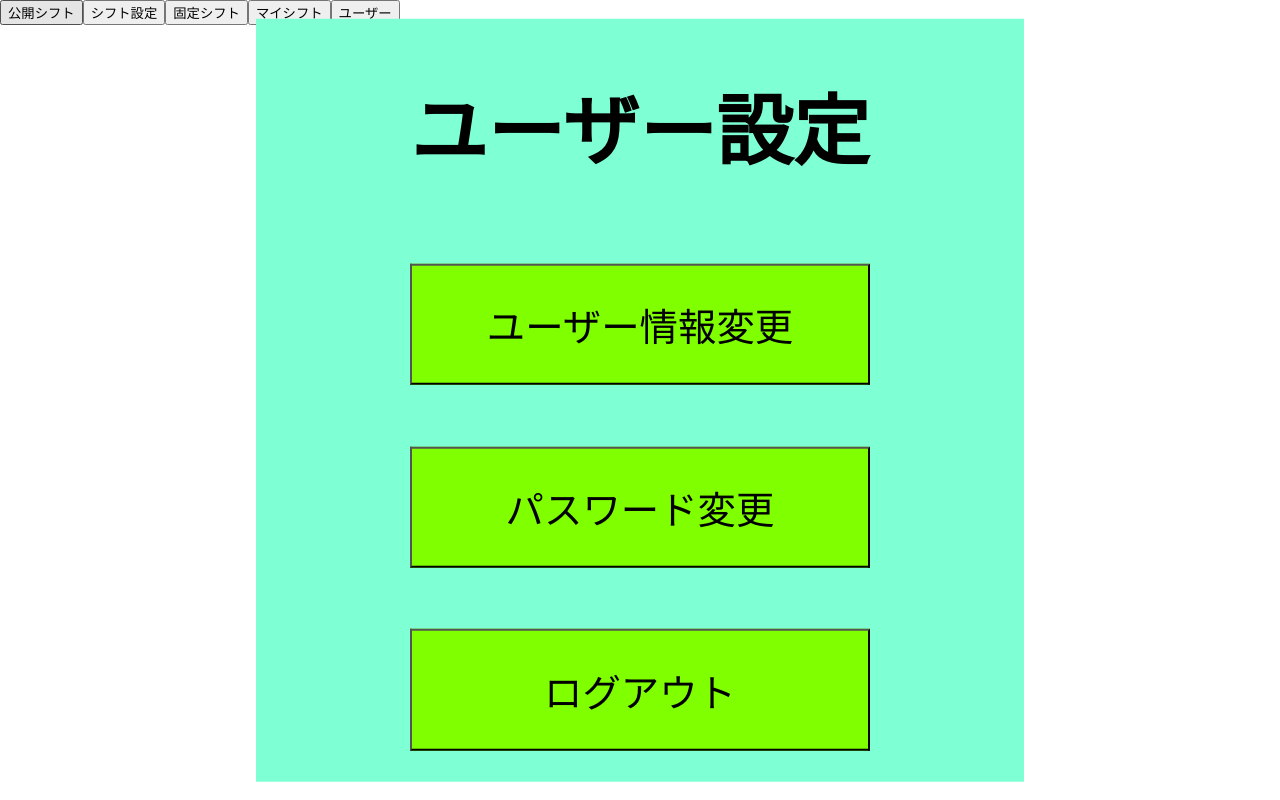
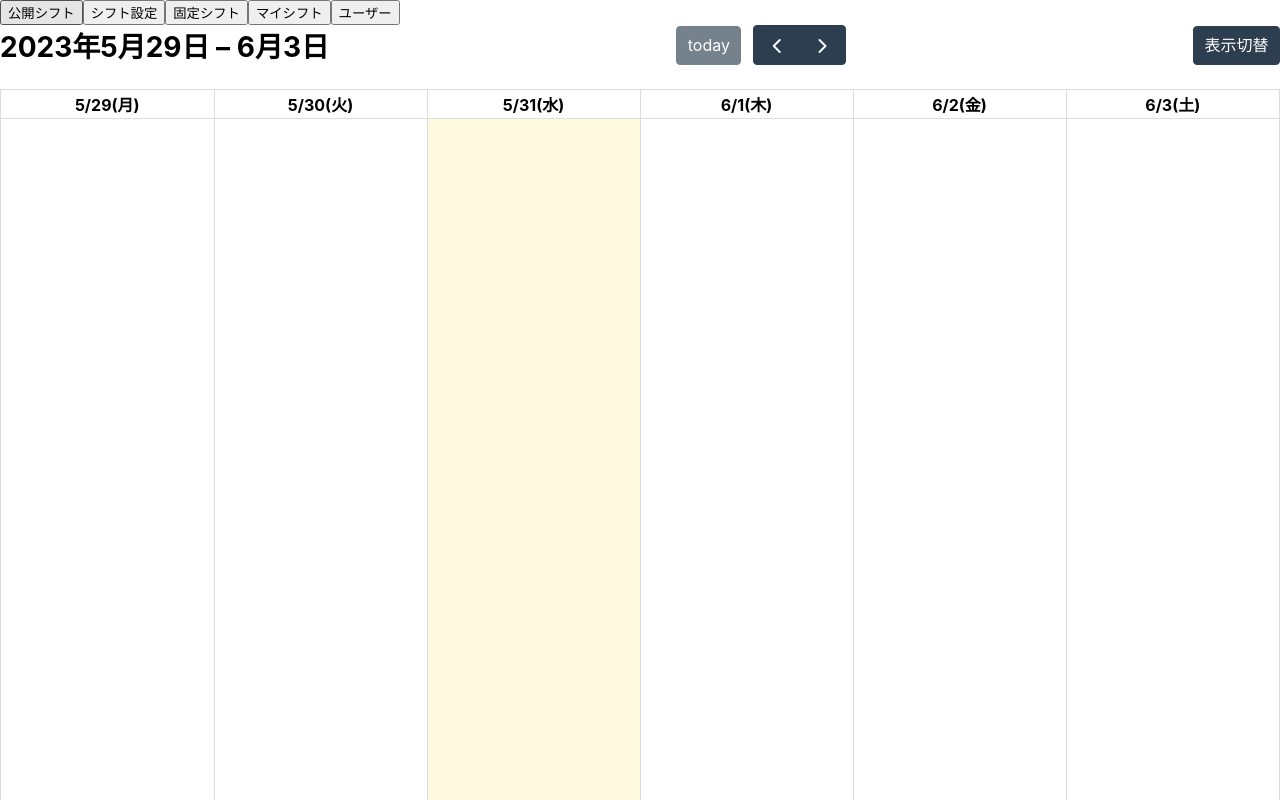
Before and after one commit to Iyarr/Shift_Manage, a React (Create React App) app in the folder front/app-frontend/: page / in a window 1280 px wide. Shown: the top 800 px of the page. Built offline with nearby package versions, Linux system fonts and the light colour scheme.

Commit message:
カレンダー切り替え表示実装

```diff
--- a/front/app-frontend/package.json
+++ b/front/app-frontend/package.json
@@ -3,6 +3,7 @@
   "version": "0.1.0",
   "private": true,
   "dependencies": {
+    "@fullcalendar/common": "^5.11.5",
     "@fullcalendar/core": "^6.1.8",
     "@fullcalendar/daygrid": "^6.1.8",
     "@fullcalendar/interaction": "^6.1.8",
--- a/front/app-frontend/src/App.tsx
+++ b/front/app-frontend/src/App.tsx
@@ -4,7 +4,7 @@ import Header from './header'
 import Body from './body'
 
 function App() {
-  const [mode, setMode] = useState<string>("User")
+  const [mode, setMode] = useState<string>("ShiftSet")
 
   return(
     <div className="app">
--- a/front/app-frontend/src/body/shift/calender.tsx
+++ b/front/app-frontend/src/body/shift/calender.tsx
@@ -1,25 +1,48 @@
-import React from 'react';
-import { Calendar } from '@fullcalendar/core'
+import { useState,useRef,useEffect } from 'react';
+import { Calendar,ToolbarInput,CustomButtonInput } from '@fullcalendar/core'
 import FullCalendar from '@fullcalendar/react'
 import dayGridPlugin from '@fullcalendar/daygrid'
 import interactionPlugin from '@fullcalendar/interaction'
 
+declare module '@fullcalendar/core' {
+  interface CalendarOptions {
+    // カレンダーオプションの型定義を追加
+    // 例: plugins?: PluginDef[] | PluginDef;
+  }
+}
+function CalenderComponent() {
+    const views = ["dayGridWeek","dayGridMonth"]
+    const [count, setCount] = useState<number>(0)
+    const calendarRef = useRef<FullCalendar>(null);
 
-class Calender extends React.Component {
-    constructor(props: {}) {
-        super(props);
-        this.state =
-        {
-        };
-    };
-
-    render() {
-        return(
-        <FullCalendar
-            plugins={[ dayGridPlugin ]}
-            initialView="dayGridMonth"
-          />
-        );
+    const calendarOptions = {
+        ref:calendarRef,
+        plugins:[ dayGridPlugin, interactionPlugin ],
+        initialView:views[count],
+        locale:"ja",
+        hiddenDays:[0],
+        dayCellContent:() => {},
+        headerToolbar:{
+            start:"title",
+            center: 'today prev,next',
+            end: 'myCustomButton'
+        },
+        customButtons:{
+            myCustomButton:{
+                text: '表示切替',
+                click: () => {
+                    if (calendarRef.current) {
+                        calendarRef.current.getApi().changeView(views[count]);
+                        setCount((count+1)%2)
+                    }
+                }
+            }
+        }
     }
+    return(
+      <div className="calender">
+        <FullCalendar {...calendarOptions}/>
+      </div>
+    );
 }
-export default Calender;
+export default CalenderComponent;
--- a/front/app-frontend/src/body/shift/myshift.tsx
+++ b/front/app-frontend/src/body/shift/myshift.tsx
@@ -1,16 +1,11 @@
 import React from 'react';
+import CalenderComponent from './calender'
 
 
-class MyShift extends React.Component {
-    constructor(props: {}) {
-        super(props);
-    };
-
-    render() {
-        return(
-          <div className="myshift">
-          </div>
-        );
-    }
+function MyShift() {
+    return(
+      <div className="myshift">
+      </div>
+    );
 }
 export default MyShift;
--- a/front/app-frontend/src/body/shift/regular.tsx
+++ b/front/app-frontend/src/body/shift/regular.tsx
@@ -1,16 +1,10 @@
 import React from 'react';
+import CalenderComponent from './calender'
 
-
-class Regular extends React.Component {
-    constructor(props: {}) {
-        super(props);
-    };
-
-    render() {
-        return(
-          <div className="regular">
-          </div>
-        );
-    }
+function Regular() {
+    return(
+      <div className="regular">
+      </div>
+    );
 }
 export default Regular;
--- a/front/app-frontend/src/body/shift/shiftlist.tsx
+++ b/front/app-frontend/src/body/shift/shiftlist.tsx
@@ -1,16 +1,10 @@
 import React from 'react';
+import CalenderComponent from './calender'
 
-
-class ShiftList extends React.Component {
-    constructor(props: {}) {
-        super(props);
-    };
-
-    render() {
-        return(
-          <div className="shiftlist">
-          </div>
-        );
-    }
+function ShiftList() {
+  return(
+    <div className="shiftlist">
+    </div>
+  );
 }
 export default ShiftList;
--- a/front/app-frontend/src/body/shift/shiftset.tsx
+++ b/front/app-frontend/src/body/shift/shiftset.tsx
@@ -1,16 +1,12 @@
 import React from 'react';
+import CalenderComponent from './calender'
 
 
-class ShiftSet extends React.Component {
-    constructor(props: {}) {
-        super(props);
-    };
-
-    render() {
-        return(
-          <div className="shiftset">
-          </div>
-        );
-    }
+function ShiftSet() {
+    return(
+      <div className="shiftset">
+        <CalenderComponent/>
+      </div>
+    );
 }
 export default ShiftSet;
```
Also changed, not shown: 2 other files (tests, documents, lock files or other folders).
